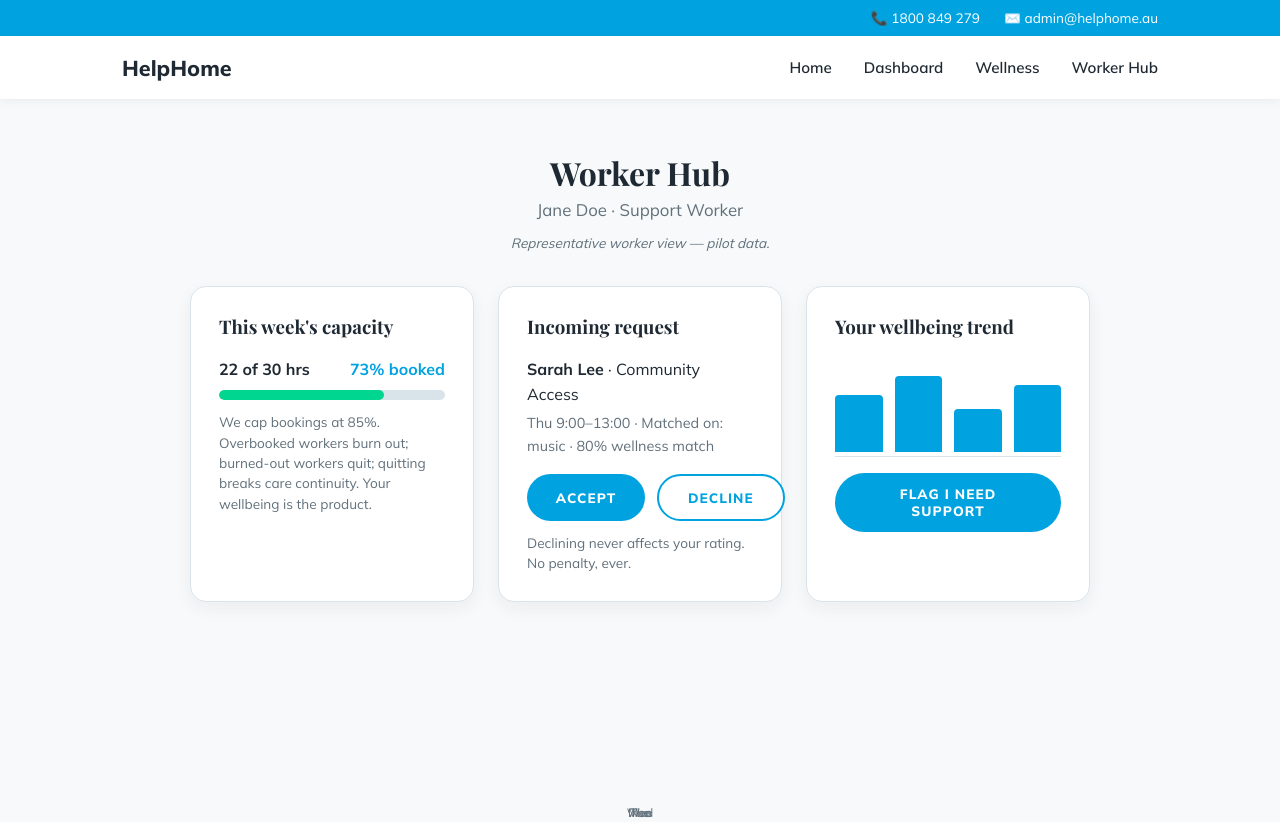
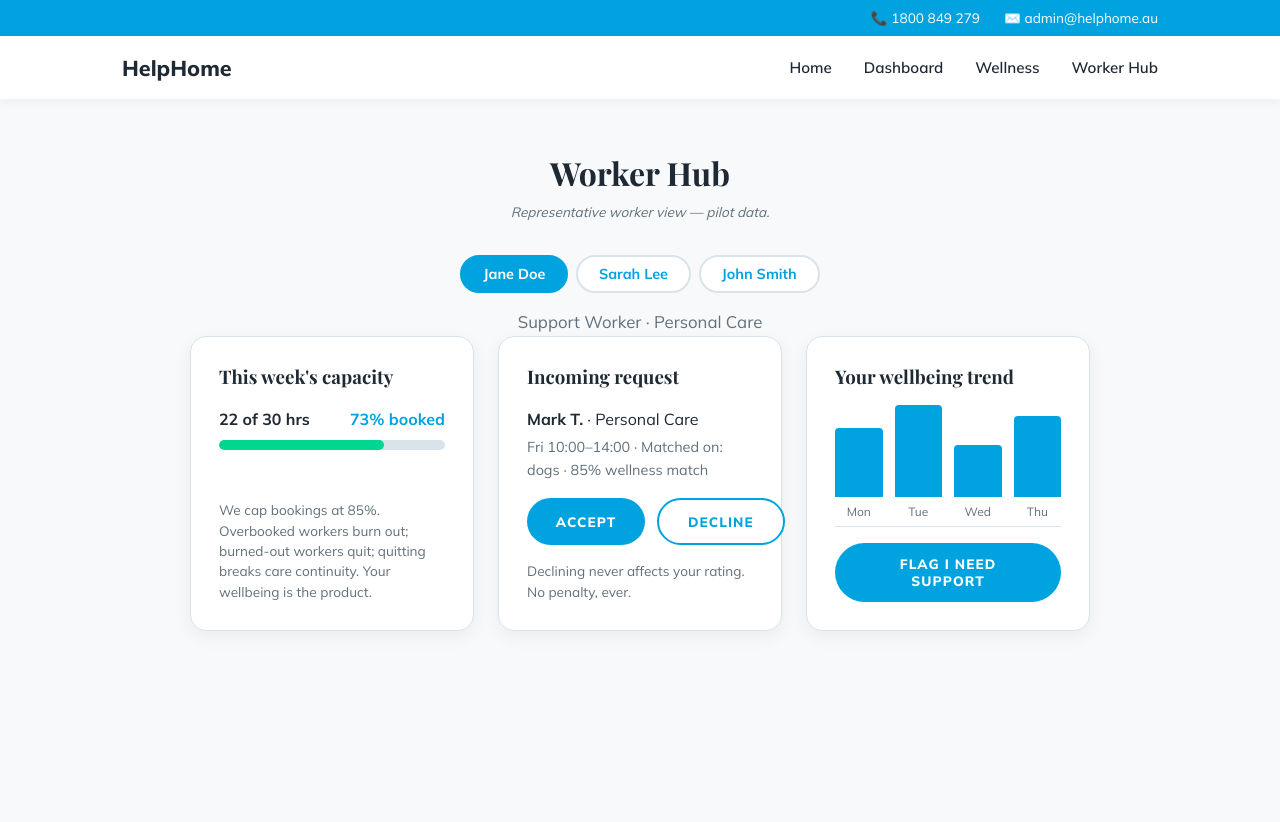
Before and after one commit to ntchita/helphome, a React (Vite) app in the folder src/frontend/: page /worker-hub in a window 1280 px wide. After the commit the page ends 800 px from the top, so only its background shows below. Built offline with nearby package versions, Linux system fonts and the light colour scheme.

Commit message:
Add Worker Hub 2 page (pilot demo)

```diff
--- a/src/frontend/src/index.css
+++ b/src/frontend/src/index.css
@@ -181,3 +181,20 @@ input[type="range"] { width: 100%; height: 6px; accent-color: var(--hh-blue); cu
 .mood-bars span { position: absolute; bottom: -1.4rem; left: 50%; transform: translateX(-50%); font-size: 0.75rem; color: var(--hh-grey, #61707B); }
 
 .hub-explain { color: var(--hh-grey, #61707B); font-size: 0.85rem; line-height: 1.5; margin: 0; }
+
+/* ---------- Worker Hub v2: switcher + alignment (additive) ---------- */
+.hub-switcher { display: flex; justify-content: center; gap: 0.5rem; flex-wrap: wrap; margin: 0.5rem 0 1rem; }
+.hub-tab { background: var(--hh-white, #fff); color: var(--hh-blue, #00A3E0); border: 2px solid var(--hh-border, #D9E4EA); border-radius: 999px; padding: 0.5rem 1.3rem; font-size: 0.9rem; font-weight: 700; text-transform: none; letter-spacing: 0; }
+.hub-tab:hover { background: var(--hh-blue-soft, #E6F6FD); }
+.hub-tab.active, .hub-tab.active:hover { background: var(--hh-blue, #00A3E0); color: #fff; border-color: var(--hh-blue, #00A3E0); }
+
+.hub-grid { align-items: stretch; }
+.hub-card { display: flex; flex-direction: column; }
+.hub-card > :last-child { margin-top: auto; }
+
+.capacity-fill.warn { background: #F39C12; }
+
+.mood-bars { display: flex; align-items: stretch; gap: 0.75rem; height: 120px; margin-bottom: 1rem; border-bottom: 1px solid var(--hh-border, #D9E4EA); }
+.mood-col { flex: 1; display: flex; flex-direction: column; align-items: center; justify-content: flex-end; }
+.mood-col .mood-bar { flex: 0 0 auto; width: 100%; background: var(--hh-blue, #00A3E0); border-radius: 4px 4px 0 0; min-height: 8px; }
+.mood-col span { position: static; left: auto; bottom: auto; transform: none; margin-top: 0.35rem; font-size: 0.75rem; color: var(--hh-grey, #61707B); }
--- a/src/frontend/src/pages/WorkerHub.tsx
+++ b/src/frontend/src/pages/WorkerHub.tsx
@@ -1,23 +1,85 @@
+import { useState } from 'react';
+
+interface HubWorker {
+  id: string;
+  name: string;
+  role: string;
+  capacity: { booked: number; total: number };
+  request: { client: string; service: string; when: string; matchedOn: string; matchPct: number };
+  mood: number[];
+}
+
+const WORKERS: HubWorker[] = [
+  {
+    id: 'jane',
+    name: 'Jane Doe',
+    role: 'Support Worker · Personal Care',
+    capacity: { booked: 22, total: 30 },
+    request: { client: 'Mark T.', service: 'Personal Care', when: 'Fri 10:00–14:00', matchedOn: 'dogs', matchPct: 85 },
+    mood: [60, 80, 45, 70],
+  },
+  {
+    id: 'sarah',
+    name: 'Sarah Lee',
+    role: 'Support Worker · Community Access',
+    capacity: { booked: 18, total: 30 },
+    request: { client: 'Priya K.', service: 'Community Access', when: 'Sat 9:00–13:00', matchedOn: 'music', matchPct: 78 },
+    mood: [70, 65, 75, 80],
+  },
+  {
+    id: 'john',
+    name: 'John Smith',
+    role: 'Support Worker · Transport',
+    capacity: { booked: 24, total: 30 },
+    request: { client: 'Dana W.', service: 'Transport', when: 'Mon 8:00–12:00', matchedOn: 'fitness', matchPct: 72 },
+    mood: [50, 55, 60, 65],
+  },
+];
+
+const DAYS = ['Mon', 'Tue', 'Wed', 'Thu'];
+
 export default function WorkerHub() {
-  const capacity = { booked: 22, total: 30 };
-  const pct = Math.round((capacity.booked / capacity.total) * 100);
+  const [workerId, setWorkerId] = useState('jane');
+  const [decision, setDecision] = useState<'accept' | 'decline' | null>(null);
+  const w = WORKERS.find((x) => x.id === workerId)!;
+  const pct = Math.round((w.capacity.booked / w.capacity.total) * 100);
+
+  const switchTo = (id: string) => {
+    setWorkerId(id);
+    setDecision(null);
+  };
 
   return (
     <div className="page worker-hub-page">
       <header className="hub-header">
         <h1>Worker Hub</h1>
-        <p className="hub-sub">Jane Doe · Support Worker</p>
         <p className="hub-note">Representative worker view — pilot data.</p>
       </header>
+
+      <div className="hub-switcher">
+        {WORKERS.map((x) => (
+          <button
+            key={x.id}
+            className={`hub-tab ${x.id === workerId ? 'active' : ''}`}
+            onClick={() => switchTo(x.id)}
+          >
+            {x.name}
+          </button>
+        ))}
+      </div>
+
+      <p className="hub-sub" style={{ textAlign: 'center' }}>{w.role}</p>
 
       <section className="hub-grid">
         <article className="card hub-card">
           <h3>This week's capacity</h3>
           <div className="capacity-row">
-            <strong>{capacity.booked} of {capacity.total} hrs</strong>
+            <strong>{w.capacity.booked} of {w.capacity.total} hrs</strong>
             <span className="capacity-pct">{pct}% booked</span>
           </div>
-          <div className="capacity-bar"><div className="capacity-fill" style={{ width: `${pct}%` }} /></div>
+          <div className="capacity-bar">
+            <div className={`capacity-fill ${pct >= 80 ? 'warn' : ''}`} style={{ width: `${pct}%` }} />
+          </div>
           <p className="hub-explain">
             We cap bookings at 85%. Overbooked workers burn out; burned-out workers quit;
             quitting breaks care continuity. Your wellbeing is the product.
@@ -26,22 +88,26 @@ export default function WorkerHub() {
 
         <article className="card hub-card">
           <h3>Incoming request</h3>
-          <p className="request-client"><strong>Sarah Lee</strong> · Community Access</p>
-          <p className="request-meta">Thu 9:00–13:00 · Matched on: music · 80% wellness match</p>
+          <p className="request-client"><strong>{w.request.client}</strong> · {w.request.service}</p>
+          <p className="request-meta">{w.request.when} · Matched on: {w.request.matchedOn} · {w.request.matchPct}% wellness match</p>
           <div className="request-actions">
-            <button className="btn">Accept</button>
-            <button className="btn secondary">Decline</button>
+            <button className="btn" onClick={() => setDecision('accept')}>Accept</button>
+            <button className="btn secondary" onClick={() => setDecision('decline')}>Decline</button>
           </div>
+          {decision === 'accept' && <div className="flash success">✓ Accepted — {w.request.client} notified (demo)</div>}
+          {decision === 'decline' && <div className="flash info">Declined — no penalty, no rating impact (demo)</div>}
           <p className="hub-explain">Declining never affects your rating. No penalty, ever.</p>
         </article>
 
         <article className="card hub-card">
           <h3>Your wellbeing trend</h3>
           <div className="mood-bars">
-            <div className="mood-bar" style={{ height: '60%' }} /><span>Mon</span>
-            <div className="mood-bar" style={{ height: '80%' }} /><span>Tue</span>
-            <div className="mood-bar" style={{ height: '45%' }} /><span>Wed</span>
-            <div className="mood-bar" style={{ height: '70%' }} /><span>Thu</span>
+            {w.mood.map((m, i) => (
+              <div className="mood-col" key={i}>
+                <div className="mood-bar" style={{ height: `${m}%` }} />
+                <span>{DAYS[i]}</span>
+              </div>
+            ))}
           </div>
           <button className="btn btn-block">Flag I need support</button>
         </article>
```
